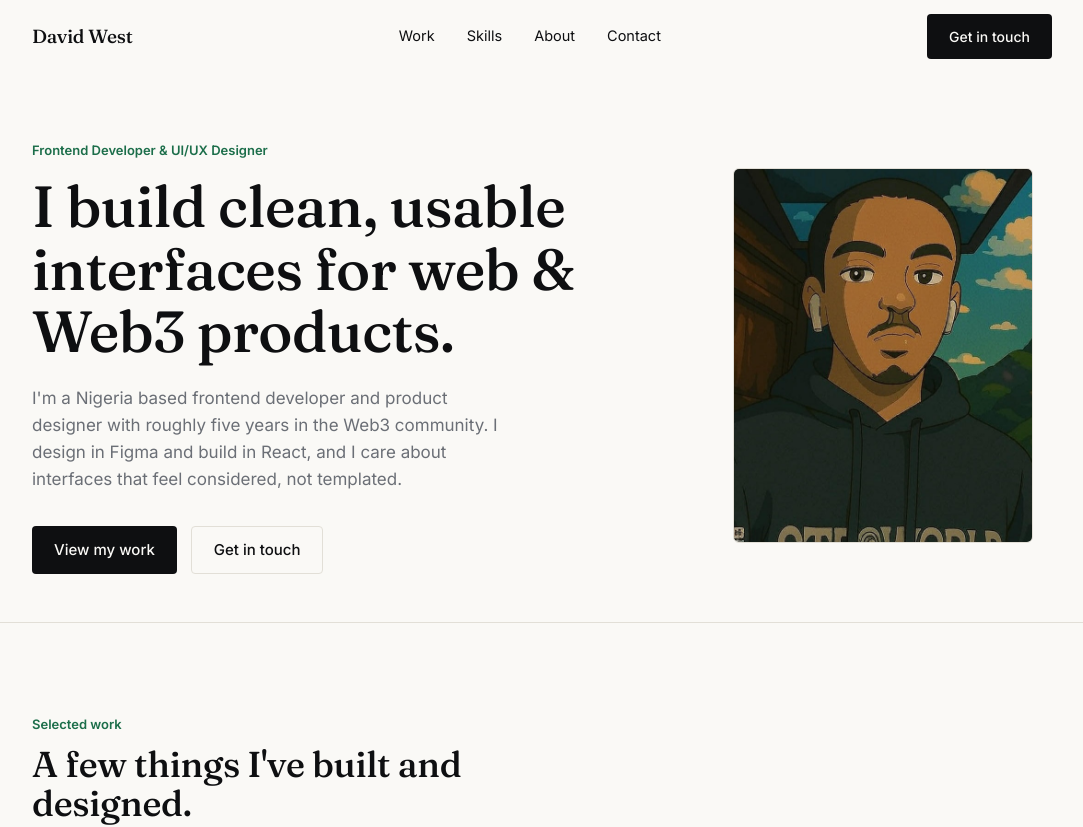
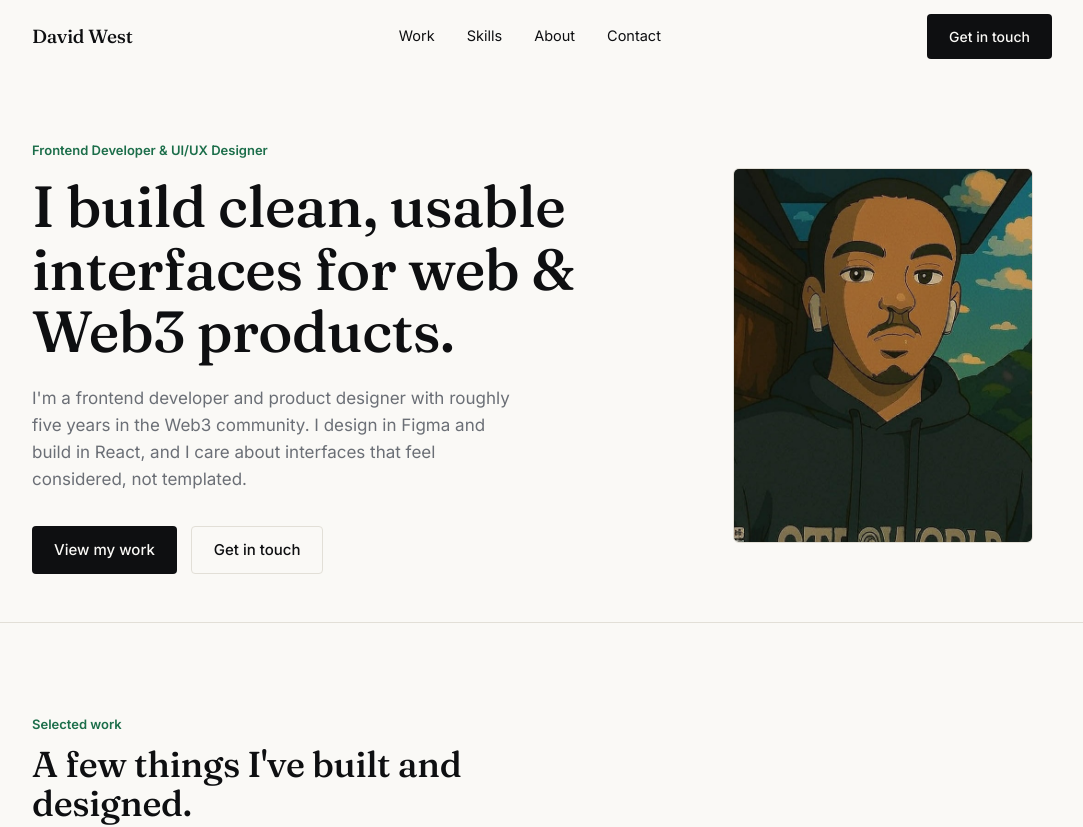
Before and after one commit to Dave56hf/my-portfolio-and-i, a React (Vite) app: page / in a window 1280 px wide. Shown: the top 827 px of the page, without its empty margins (98-1181 px from the left). Built offline with nearby package versions, Linux system fonts and the light colour scheme.

Commit message:
Remove 'Nigeria based' from hero copy per feedback

```diff
--- a/src/site/components/Hero.jsx
+++ b/src/site/components/Hero.jsx
@@ -38,7 +38,7 @@ export default function Hero() {
             className="muted"
             style={{ fontSize: 17, maxWidth: 480, lineHeight: 1.6, marginBottom: 32 }}
           >
-            I'm a Nigeria based frontend developer and product
+            I'm a frontend developer and product
             designer with roughly five years in the Web3 community. I design
             in Figma and build in React, and I care about interfaces that
             feel considered, not templated.
```
